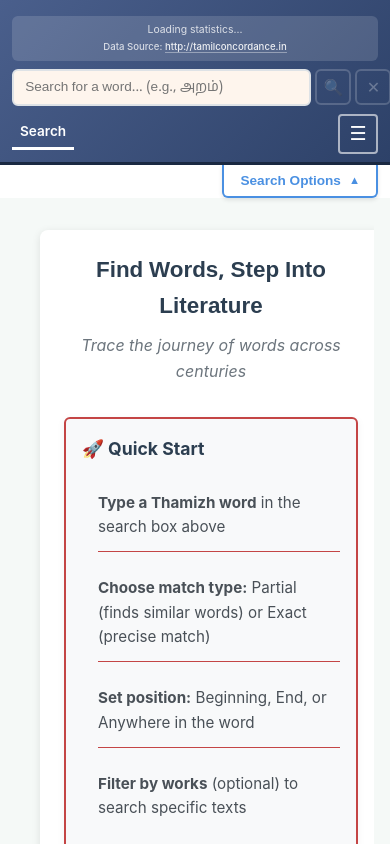
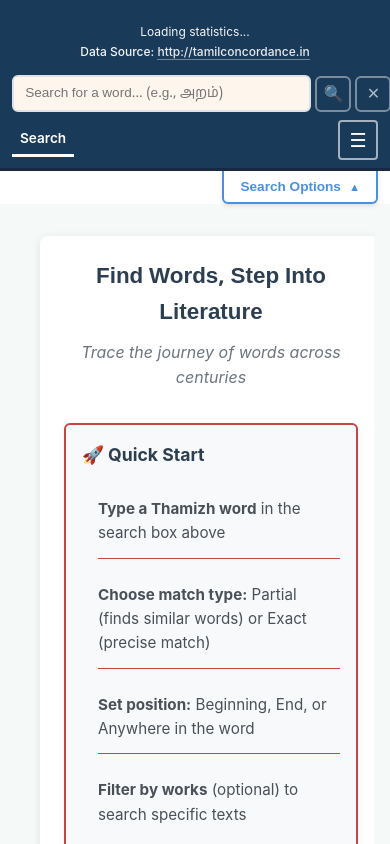
Before and after one commit to mathanmohant-cmd/tamil-works-db, a Vue app in the folder webapp/frontend/: page /search in a window 390 px wide. Built offline with nearby package versions, Linux system fonts and the light colour scheme; no server answers; the HTML template or start-up script is replaced by a standard one.

Commit message:
UI improvements: Adjust header styling and search results layout

```diff
--- a/webapp/frontend/src/components/AppHeader.vue
+++ b/webapp/frontend/src/components/AppHeader.vue
@@ -240,7 +240,7 @@ watch(() => route.path, () => {
 }
 
 .app-header {
-  background: linear-gradient(135deg, #4a5f8c 0%, #2d4168 100%);
+  background: #1a3a5a; /* linear-gradient(135deg, #4a5f8c 0%, #2d4168 100%); */
   border-bottom: 3px solid #1a2942;
   box-shadow: 0 2px 8px rgba(0, 0, 0, 0.1);
   padding: 0;
@@ -333,7 +333,7 @@ watch(() => route.path, () => {
 }
 
 .search-icon-button:disabled {
-  opacity: 0.3;
+  opacity: 0.7;
   cursor: not-allowed;
 }
 
@@ -349,7 +349,7 @@ watch(() => route.path, () => {
 }
 
 .clear-icon-button:disabled {
-  opacity: 0.3;
+  opacity: 0.7;
   cursor: not-allowed;
 }
 
@@ -359,9 +359,9 @@ watch(() => route.path, () => {
   flex-direction: column;
   gap: 0rem;
   font-size: 0.9rem;
-  color: rgba(255, 255, 255, 0.85);
   font-weight: 400;
   margin: 0.25rem 0;
+  background: #1a3a5a;
 }
 
 .database-summary span {
@@ -370,7 +370,6 @@ watch(() => route.path, () => {
 
 .data-source-note {
   font-size: 0.75rem;
-  color: rgba(255, 255, 255, 0.8);
   font-weight: 500;
 }
 
@@ -399,7 +398,7 @@ watch(() => route.path, () => {
   grid-template-columns: 1fr auto 1fr;
   align-items: center;
   padding: 0.5rem 2rem;
-  max-width: 1200px;
+  max-width: 1000px;
   margin: 0 auto;
 }
 
@@ -564,7 +563,7 @@ watch(() => route.path, () => {
   }
 
   .database-summary {
-    font-size: 0.7rem;
+    font-size: 0.1rem;
     margin: 0.5rem 0;
   }
 
@@ -639,11 +638,11 @@ watch(() => route.path, () => {
   }
 
   .database-summary {
-    font-size: 0.65rem;
+    font-size: 0.75rem;
   }
 
   .data-source-note {
-    font-size: 0.6rem;
+    font-size: 0.75rem;
   }
 
   .header-nav-tabs {
--- a/webapp/frontend/src/components/search/SearchResults.vue
+++ b/webapp/frontend/src/components/search/SearchResults.vue
@@ -22,11 +22,11 @@
       </label>
       <label>
         <input type="radio" v-model="wordListSortBy" value="count_high_to_low" />
-        Count &#8593;
+        Count &#9660;
       </label>
       <label>
         <input type="radio" v-model="wordListSortBy" value="count_low_to_high" />
-        Count &#8595;
+        Count &#9650;
       </label>
     </div>
 
@@ -100,7 +100,7 @@
 
           <!-- Sort Lines Options -->
           <div class="lines-sort-options">
-            <span class="filter-label">Sort works:</span>
+            <span class="filter-label">Sort by:</span>
             <label>
               <input type="radio" v-model="sortBy" value="canonical" />
               Canonical
@@ -703,7 +703,7 @@ const exportWordVerses = async (format, wordText) => {
 
 .export-button-combined {
   padding: 0.5rem 1rem;
-  background-color: #218838;
+  background-color: #d89a5f;
   color: white;
   border: none;
   border-radius: 4px;
@@ -715,7 +715,7 @@ const exportWordVerses = async (format, wordText) => {
 }
 
 .export-button-combined:hover {
-  background-color: #1e7e34;
+  background-color: #c17a3a;
 }
 
 /* Word List Sort Options */
@@ -723,7 +723,7 @@ const exportWordVerses = async (format, wordText) => {
   display: flex;
   align-items: center;
   gap: 0.25rem;
-  padding: 0.75 rem 1rem;
+  padding: 0.75rem .25rem;
   background: #f8f9fa;
   border-radius: 6px;
   margin-bottom: 1rem;
@@ -788,12 +788,13 @@ const exportWordVerses = async (format, wordText) => {
   gap: 2px;
   flex: 1;
   padding-left: 0.5rem;
+  padding-right: 0.0rem;
 }
 
 .word-number {
   color: #6c757d;
   font-size: 0.9rem;
-  min-width: 30px;
+  min-width: 5px;
 }
 
 .word-text {
@@ -898,7 +899,7 @@ const exportWordVerses = async (format, wordText) => {
 .summary-counts {
   display: flex;
   align-items: center;
-  gap: 0.75rem;
+  gap: 0.25rem;
   font-size: 0.95rem;
   color: #495057;
   flex-wrap: wrap;
@@ -916,8 +917,8 @@ const exportWordVerses = async (format, wordText) => {
 .lines-sort-options {
   display: flex;
   align-items: center;
-  gap: 1rem;
-  padding: 0.75rem 1rem;
+  gap: .25rem;
+  padding: 0.25rem .5rem;
   background: white;
   border-radius: 6px;
   margin-bottom: 1rem;
@@ -971,7 +972,7 @@ const exportWordVerses = async (format, wordText) => {
 }
 
 .occurrence-number {
-  min-width: 30px;
+  min-width: 5px;
 }
 
 .work-name {
@@ -1156,7 +1157,7 @@ const exportWordVerses = async (format, wordText) => {
   .lines-sort-options {
     /* Keep radio buttons in one line on mobile */
     flex-wrap: wrap;
-    gap: 0.5rem;
+    gap: 0.2rem;
   }
 
   .word-list-sort-options label,
```
